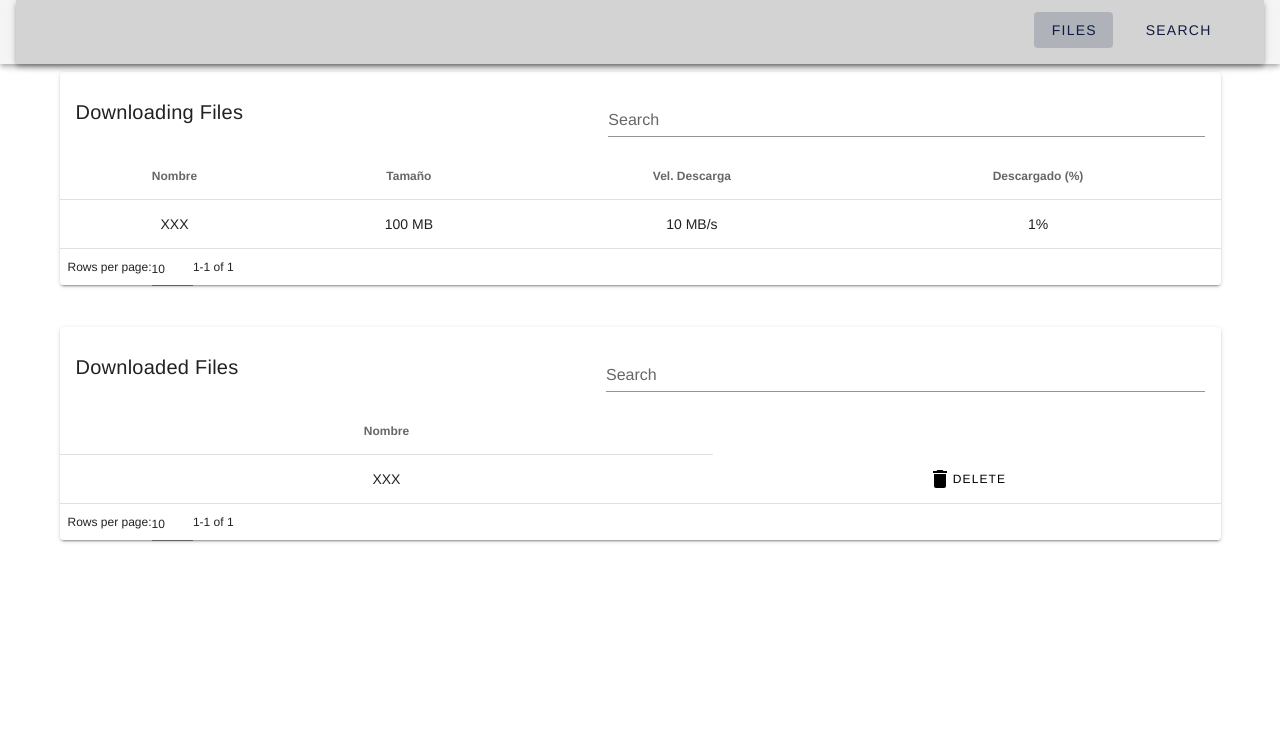
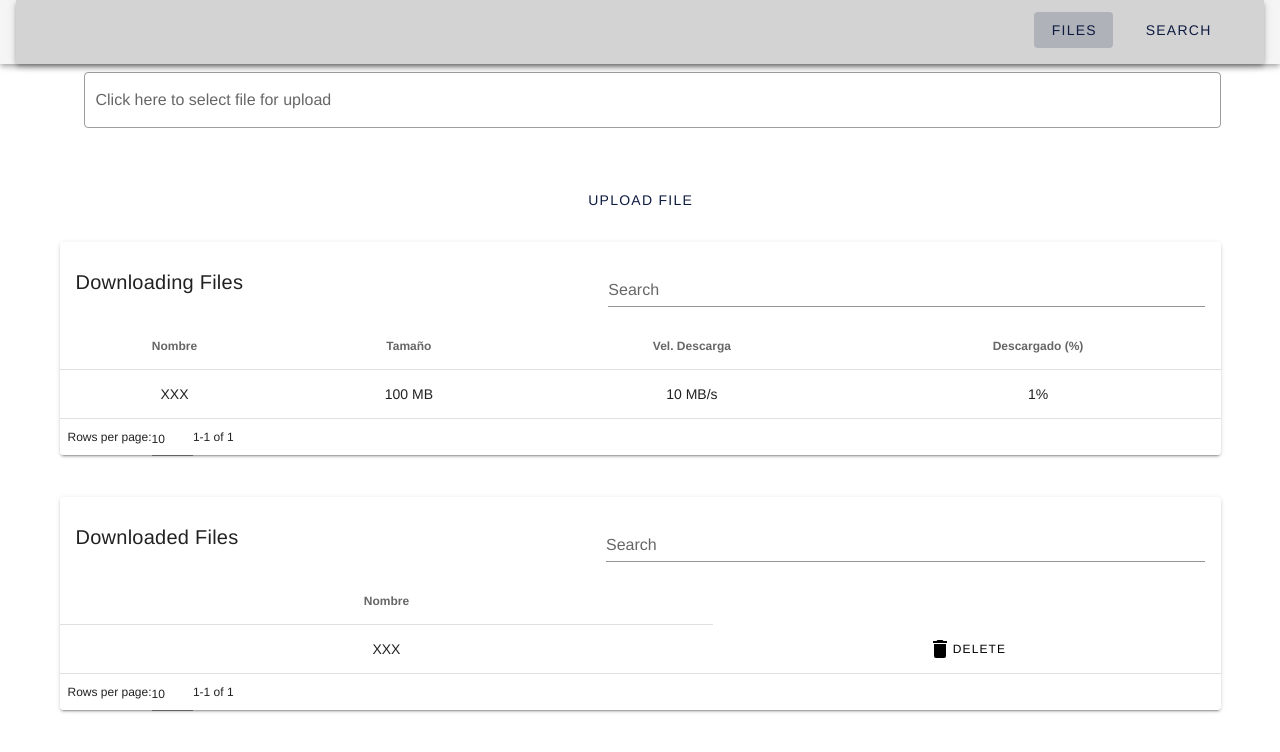
Before and after one commit to GandalFran/web-dht, a Vue app in the folder web/: page /#/filesTreatment in a window 1280 px wide. Shown: the top 752 px of the page. Built offline with nearby package versions, Linux system fonts and the light colour scheme.

Commit message:
Web upload file

```diff
--- a/web/package.json
+++ b/web/package.json
@@ -10,6 +10,7 @@
   "dependencies": {
     "@mdi/font": "^5.0.45",
     "@mdi/js": "^5.0.45",
+    "axios": "^0.19.2",
     "core-js": "^3.6.4",
     "node-sass": "^4.13.1",
     "vue": "^2.6.11",
--- a/web/src/components/filesTreatment.vue
+++ b/web/src/components/filesTreatment.vue
@@ -1,5 +1,30 @@
 <template>
   <div id="firstTable">
+    <v-container grid-list-xl text-xs-center>
+      <v-layout row wrap>
+        <v-flex xs12>
+          <v-file-input
+            label="Click here to select file for upload"
+            outlined
+            v-model="file"
+          >
+          </v-file-input>
+        </v-flex>
+
+        <v-flex xs12>
+          <v-btn
+            id="okFileButton"
+            class="futura"
+            text
+            color="#0f1c41"
+            @click="onSubmit()"
+
+            left>
+            Upload File
+          </v-btn>
+        </v-flex>
+      </v-layout>
+    </v-container>
     <v-container grid-list-xl text-xs-center>
       <v-layout row wrap>
         <v-flex xs12>
@@ -91,11 +116,17 @@
     mdiDelete,
   } from '@mdi/js'
 
+  import axios from 'axios';
+
 
   export default {
     data () {
       return {
         search: '',
+        //upload image data
+        file: null,
+        fileErrorMessage:"",
+        fileErrorFlag: false,
         icons: {
           mdiDelete,
         },
@@ -136,7 +167,26 @@
     methods: {
       onButtonClick(item) {
         console.log('click on ' + item.nombre)
+      },
+      async onSubmit(){
+            var urlUpload = "http://localhost:8125/upload";
+            const formData = new FormData(); //Object that allows us send the data using XMLHttpRequest
+            formData.append('file',this.file);
+
+            console.log(this.file);
+            try {
+                await axios.post(urlUpload, formData);
+                location.reload(true);
+            } catch (err) {
+                console.log(err);
+            }
       }
     }
   }
 </script>
+
+<style>
+#uploadFileButtomIcon {
+    margin-left: 10px;
+}
+</style>
```
Also changed, not shown: 1 other file (tests, documents, lock files or other folders).
